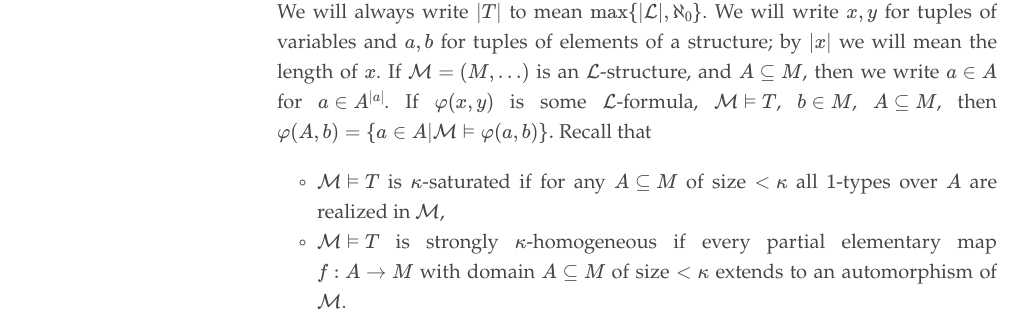
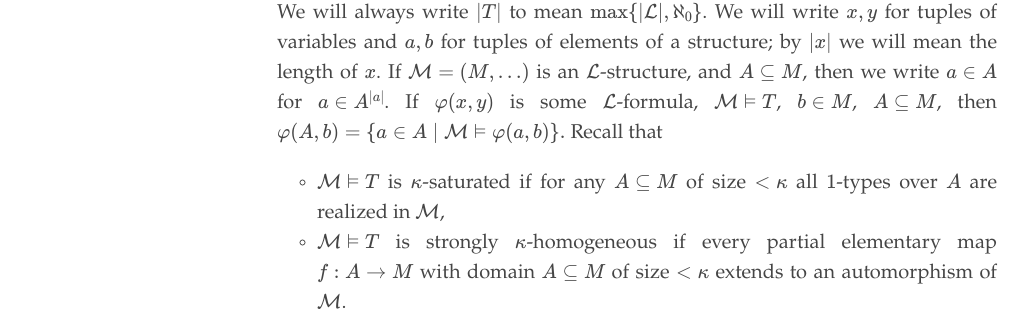
Before and after one commit to ramellus/nip, a Jekyll site: the page built from _texts/L1.md, in a window 1280 px wide and 1400 px high, scrolled down 497 px. Shown: the part 137-449 px from the top of the window, without its empty margins (3-1031 px from the left). Built offline with Jekyll 4.4.1, drawn with Linux system fonts in a browser that asks for light colours; formulas are drawn with MathJax 3.

Commit message:
Update L1.md

```diff
--- a/_texts/L1.md
+++ b/_texts/L1.md
@@ -17,7 +17,7 @@ Main source will be Pierre Simon's *A guide to NIP theories*.
 ## Preliminaries and conventions
 $$\mathcal L$$ will be a first-order language. $$T$$ will be a $$\mathcal L$$-theory, most of the time complete. We will always write $$\vert T \vert$$ to mean $$\max \{\vert \mathcal L \vert, \aleph_0\}$$. We will write $$x,y$$ for tuples of variables and $$a, b$$ for tuples of elements of a structure; by $$\vert x \vert$$ we will mean the length of $$x$$. If $$\mathcal M = (M, \dots)$$ is an $$\mathcal L$$-structure, and $$A \subseteq M$$, then we write $$a \in A$$ for $$a \in A^{\vert a\vert}$$.
 If $$\varphi(x,y)$$ is some $$\mathcal L$$-formula, $$\mathcal M \vDash T$$, $$b \in M$$, $$A \subseteq M$$, then
-$$ \varphi(A,b) = \{a \in A \vert \mathcal M \vDash \varphi(a,b)\}. $$
+$$ \varphi(A,b) = \{a \in A \mid \mathcal M \vDash \varphi(a,b)\}. $$
 Recall that
 - $$\mathcal M \vDash T$$ is $$\kappa$$-saturated if for any $$A \subseteq M$$ of size $$< \kappa$$ all $$1$$-types over $$A$$ are realized in $$\mathcal M$$,
 - $$\mathcal M \vDash T$$ is strongly $$\kappa$$-homogeneous if every partial elementary map $$f: A \to M$$ with domain $$A \subseteq M$$ of size $$< \kappa$$ extends to an automorphism of $$\mathcal M$$.
@@ -40,7 +40,7 @@ If $$\mathcal M$$ is an $$\mathcal L$$-structure and $$E(x,y)$$ is a definable e
 
 **Lemma 1.1.** Suppose $$D = \varphi(\mathcal U,b) \subseteq \mathcal U^n$$. If $$D$$ is $$A$$-invariant for some $$A$$, then it is $$A$$-definable.
 
-*Proof.* Let $$B = Ab$$ and $$X = \langle \varphi(x,b) \rangle \subseteq S_n(B)$$. For any $$q \in X$$, the type $$p = q\vert_A$$ implies $$\varphi(x,b)$$: this is because for any $$a \vDash q$$, then for any $$\sigma \in \mathrm{Aut}_A$$ one has $$\vDash \varphi(\sigma a,b)$$. On the other hand, every realization of $$p$$ is of the form $$\sigma a$$ for some $$a$$ and some $$\sigma \in \mathrm{Aut}_A$$, so in particular $$p(x) \vDash \varphi(x,b)$$. This implication is witnessed by some $$\psi_q(x) \in p$$. This holds for $$q$$ arbitrary, so then $$\langle \varphi(x,b) \rangle = \bigcup_{q \in X} \langle \psi_q(x) \rangle$$, and so by compactness we extract a finite subcover given by $$\psi_{q_1}, \dots \psi_{q_k}$$. But this gives an $$A$$-definition of $$D$$. $$\square$
+*Proof.* Let $$B = Ab$$ and $$X = \langle \varphi(x,b) \rangle \subseteq S_n(B)$$. For any $$q \in X$$, the type $$p = q\vert_A$$ implies $$\varphi(x,b)$$: this is because for any $$a \vDash q$$, then for any $$\sigma \in \mathrm{Aut}_A$$ one has $$\vDash \varphi(\sigma a,b)$$. On the other hand, every realization of $$p$$ is of the form $$\sigma a$$ for some $$a$$ and some $$\sigma \in \mathrm{Aut}_A$$, so in particular $$p(x) \vDash \varphi(x,b)$$. This implication is witnessed by some $$\psi_q(x) \in p$$. This holds for $$q$$ arbitrary, so then $$\langle \varphi(x,b) \rangle = \bigcup_{q \in X} \langle \psi_q(x) \rangle$$, and so by compactness we extract a finite subcover given by $$\psi_{q_1}, \dots \psi_{q_k}$$. But this gives an $$A$$-definition of $$D$$. $$\square$$
 
 **Definition.** A canonical parameter for a definable set $$D$$ is a tuple $$d$$ such that, for any $$\sigma \in \mathrm{Aut}(\mathcal U)$$, one has $$\sigma(d) = d$$ if and only if $$\sigma(D) = D$$.
 
```
